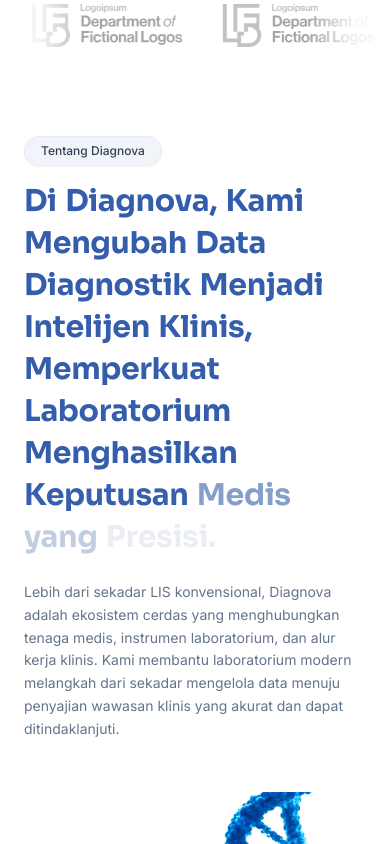
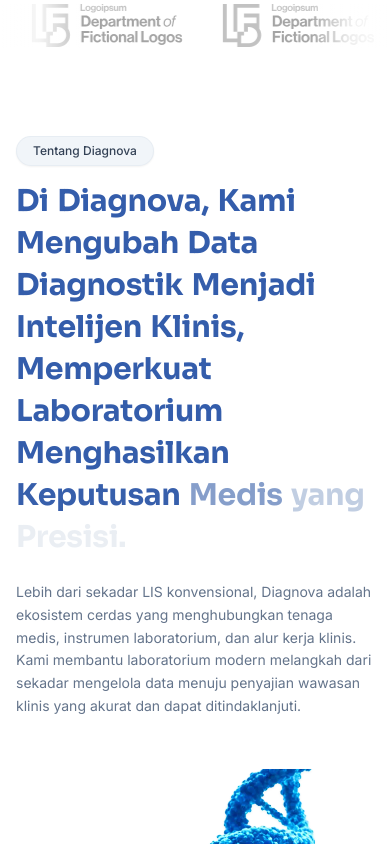
Before and after one commit to TBTBAgency/WebsiteDiagnova, a Next.js app: page / in a window 390 px wide. Shown: the part 920-1764 px from the top of the page. Built offline with nearby package versions, Linux system fonts and the light colour scheme; no server answers.

Commit message:
feat(about): adjust mobile container horizontal padding

```diff
--- a/components/sections/AboutSection.tsx
+++ b/components/sections/AboutSection.tsx
@@ -79,7 +79,7 @@
       id="about"
       className="relative w-full bg-white py-12 sm:py-16 lg:py-20 overflow-hidden"
     >
-      <div className="mx-auto max-w-[1560px] px-6 sm:px-8 lg:px-10">
+      <div className="mx-auto max-w-[1560px] px-4 sm:px-6 lg:px-10">
         <div className="grid grid-cols-1 items-center gap-8 sm:gap-10 lg:grid-cols-12 lg:gap-16">
           {/* Left Column: DNA 3D Visual (Order 2 on mobile, Order 1 on desktop) */}
           <div className="flex justify-center lg:justify-start lg:col-span-5 order-2 lg:order-1">
```
